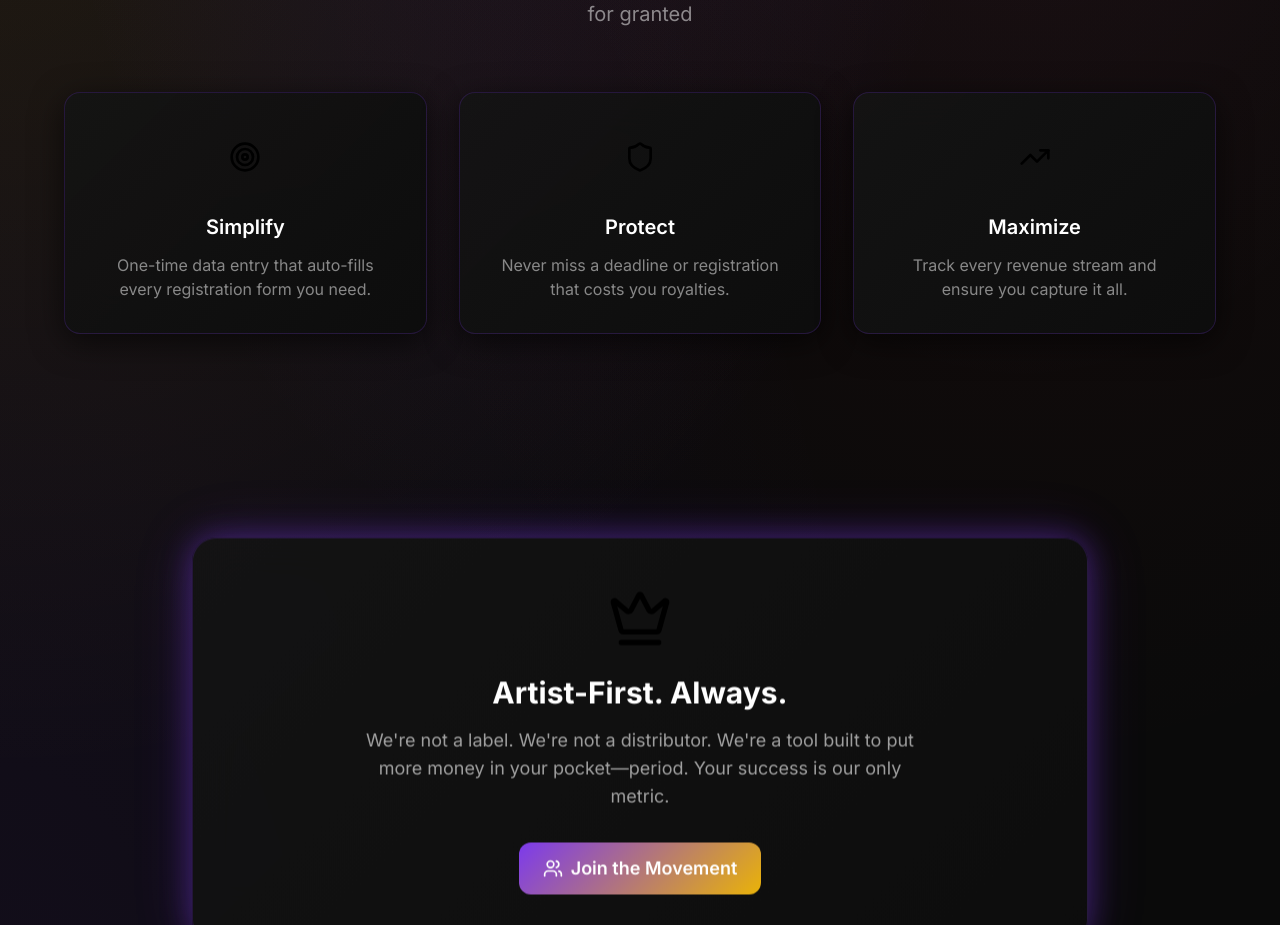
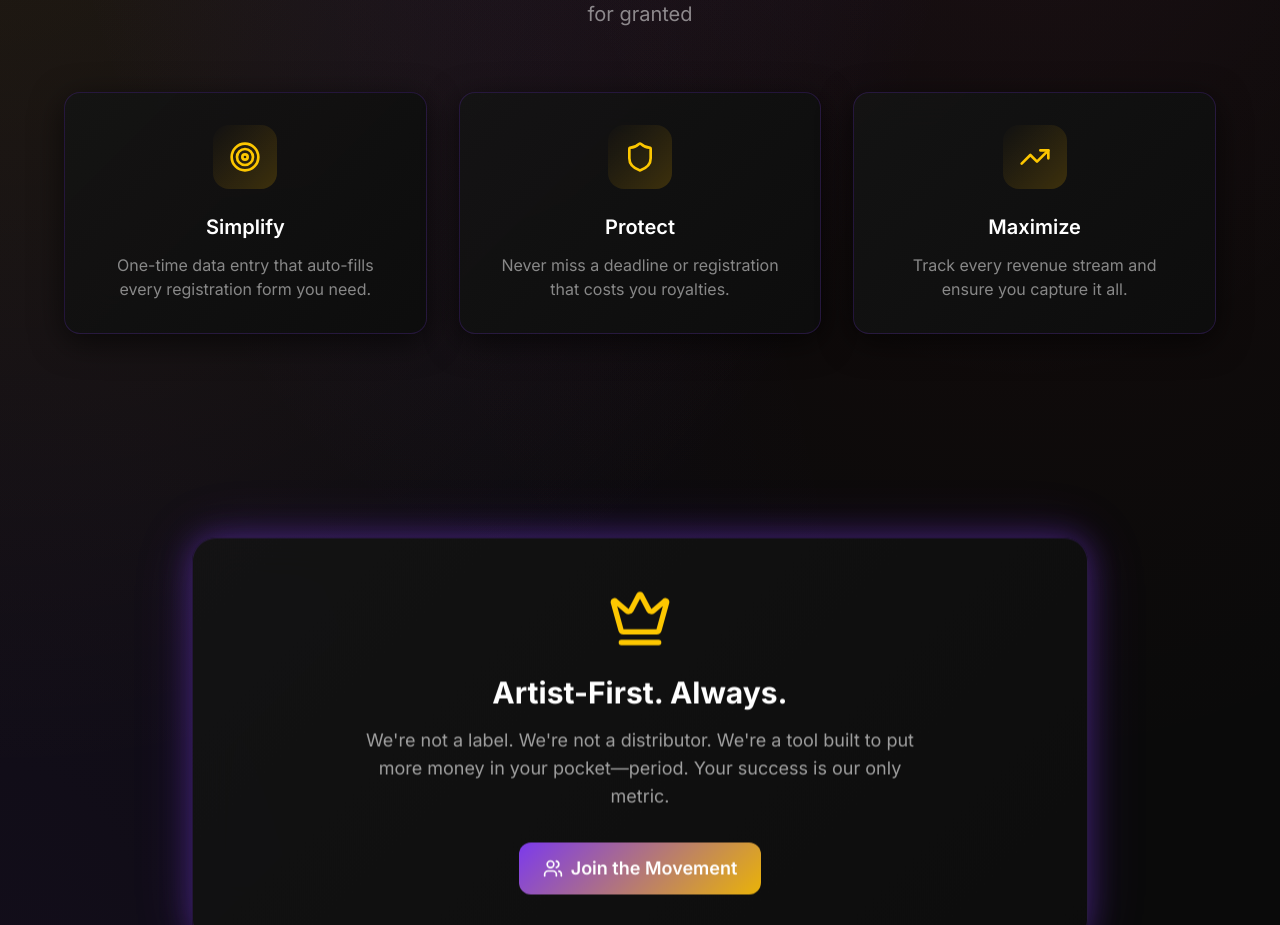
Before and after one commit to sidewayz8solutions/royally-tuned, a React (Vite) app: page /about in a window 1280 px wide. Shown: the part 1386-2311 px from the top of the page. Built offline with nearby package versions, Linux system fonts and the light colour scheme; no server answers.

Commit message:
fix: update gradient colors and icon text colors in About component

```diff
--- a/src/pages/About.tsx
+++ b/src/pages/About.tsx
@@ -85,8 +85,8 @@ export default function About() {
             ].map((item, i) => (
               <StaggerItem key={i}>
                 <div className="glass-card rounded-2xl p-8 text-center h-full">
-                  <div className="w-16 h-16 rounded-2xl bg-gradient-to-br from-royal-600/30 to-gold-500/20 flex items-center justify-center mx-auto mb-6">
-                    <item.icon className="w-8 h-8 text-gold-400" />
+                  <div className="w-16 h-16 rounded-2xl bg-gradient-to-br from-gold-500/30 to-yellow-500/20 flex items-center justify-center mx-auto mb-6">
+                    <item.icon className="w-8 h-8 text-yellow-400" />
                   </div>
                   <h3 className="text-xl font-semibold text-white mb-3">{item.title}</h3>
                   <p className="text-white/50">{item.desc}</p>
@@ -103,7 +103,7 @@ export default function About() {
           <Parallax offset={20}>
             <FadeInOnScroll>
               <div className="glass-card rounded-3xl p-12 glow-purple">
-                <Crown className="w-16 h-16 text-gold-400 mx-auto mb-6" />
+                <Crown className="w-16 h-16 text-yellow-400 mx-auto mb-6" />
                 <h2 className="text-3xl font-bold text-white mb-4">
                   Artist-First. Always.
                 </h2>
```
